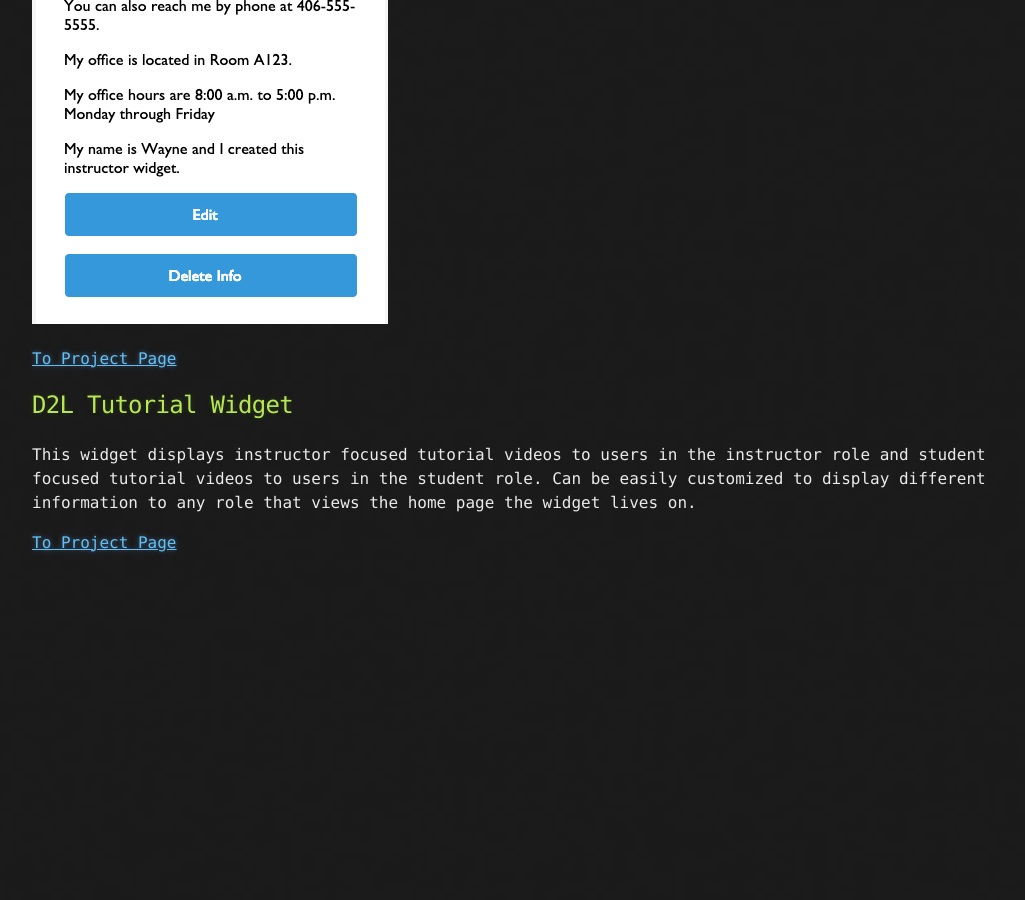
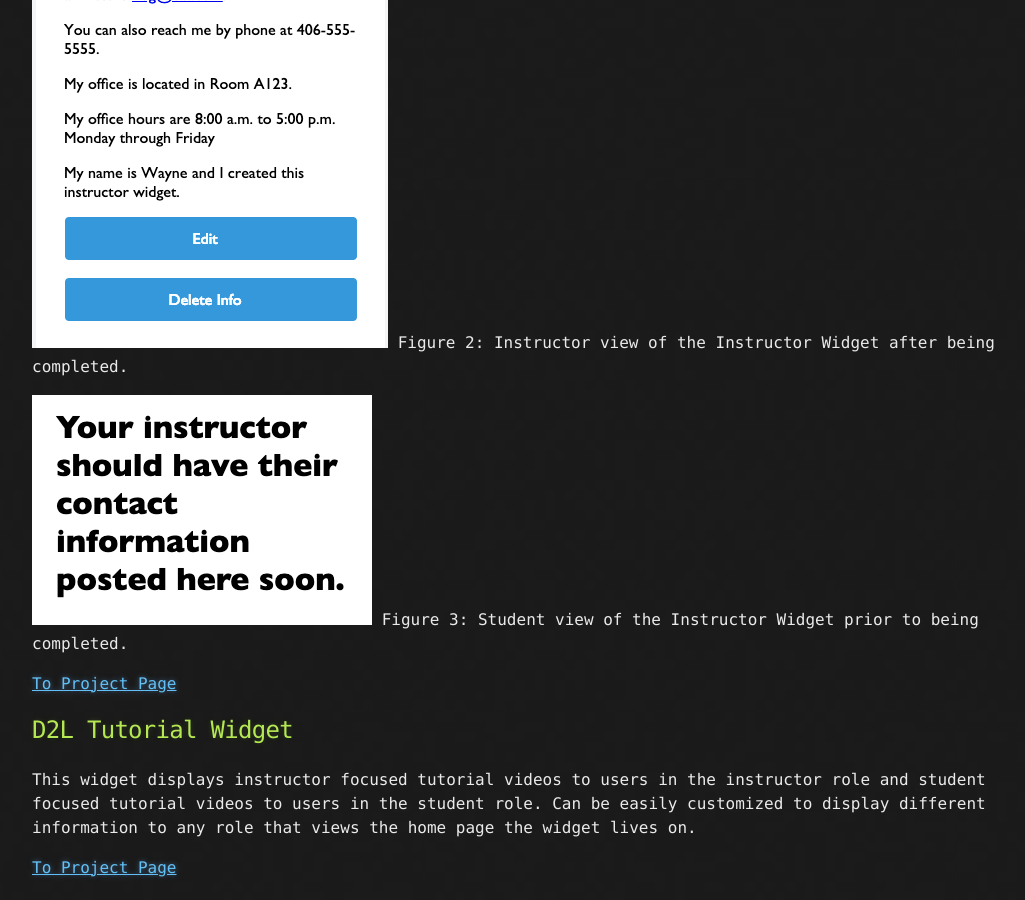
Before and after one commit to wbreau/wbreau.github.io, a Jekyll site: the page built from index.md, in a window 1280 px wide and 900 px high, scrolled down 2481 px. Shown: the whole window, without its empty margins (108-1133 px from the left). Built offline with Jekyll 4.4.1, drawn with Linux system fonts in a browser that asks for light colours; our own code applies the rules of GitHub Pages for plain Markdown files; before the commit the page ends 3056 px from its top, so only the background shows below that; some of the changed text lies outside the part shown.

Commit message:
updated index

```diff
--- a/index.md
+++ b/index.md
@@ -10,9 +10,14 @@ This page contains some of my code that's available to share/modify/redistribute
 
 This LTI widget allows instructors to quickly and easily add a picture of themselves and information such as name, email address, phone number, office number, office hours, and a brief bio to their course home page. The widget uses the course OU number to query a database on the remote site. If the OU exists as a primary key in the database, the widget displays the instructor's information to the students or the information plus an edit button to the instructor. If it does not already exist in the database, then the students would see an "under construction" message and the instructor would see the form to complete with their information.
 
-![Empty Instructor Widget](https://wbreau.github.io/images/instwidget_empty.png)
+![Empty Instructor Widget Instructor View](https://wbreau.github.io/images/instwidget_empty.png)
+Figure 1: Instructor view of the Instructor Widget prior to being completed.
 
-![Completed Instructor Widget](https://wbreau.github.io/images/instwidget_full.png)
+![Completed Instructor Widget Instructor View](https://wbreau.github.io/images/instwidget_full.png)
+Figure 2: Instructor view of the Instructor Widget after being completed.
+
+![Empty Instructor Widget Student View](https://wbreau.github.io/images/instwidget_studentview.png)
+Figure 3: Student view of the Instructor Widget prior to being completed.
 
 [To Project Page](https://github.com/wbreau/D2L_Instructor_Widget)
 
```
